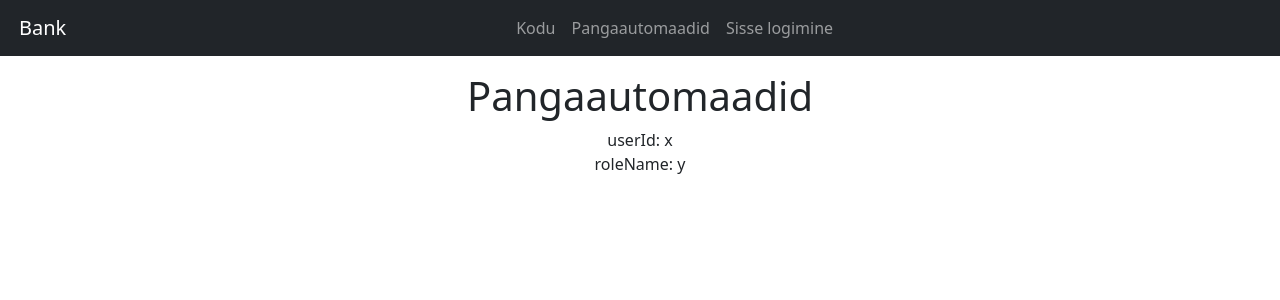
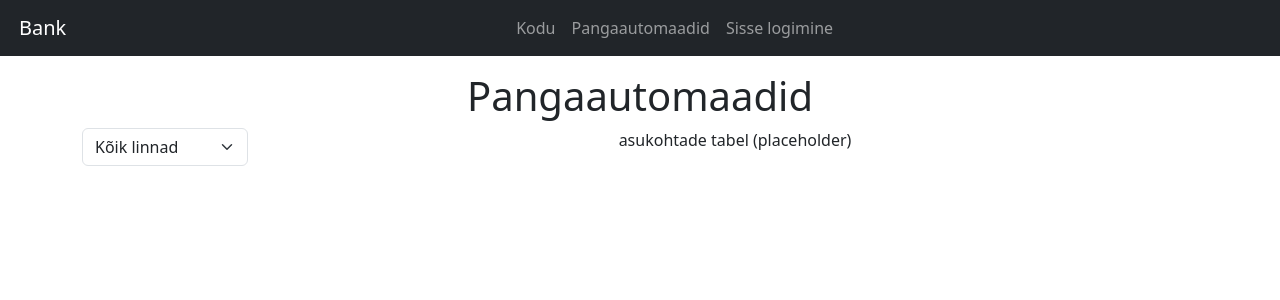
Before and after one commit to bcs-hub/bank41, a Vue app in the folder frontend/: page /atms in a window 1280 px wide. Shown: the top 300 px of the page. Built offline with nearby package versions, Linux system fonts and the light colour scheme.

Commit message:
Static cities added

```diff
--- a/frontend/src/views/AtmsView.vue
+++ b/frontend/src/views/AtmsView.vue
@@ -1,12 +1,19 @@
 <script>
 export default {
   name: 'AtmsView',
-  methods: {},
   data() {
     return {
       userId: sessionStorage.getItem('userId'),
       roleName: sessionStorage.getItem('roleName'),
     }
+  },
+  methods: {
+    getCities() {
+      alert('Toon andmeid')
+    },
+  },
+  beforeMount() {
+    this.getCities()
   },
 }
 </script>
@@ -16,9 +23,20 @@ export default {
     <div class="row">
       <div class="col">
         <h1>Pangaautomaadid</h1>
-        <div ref="useridShowBox">userId: x</div>
-        <div>roleName: y</div>
       </div>
+    </div>
+
+    <div class="row">
+      <div class="col col-2">
+        <select class="form-select" aria-label="Default select example">
+          <option value="0">Kõik linnad</option>
+          <option value="2">Tallinn</option>
+          <option value="3">Tartu</option>
+          <option value="1">Pärnu</option>
+        </select>
+      </div>
+
+      <div class="col">asukohtade tabel (placeholder)</div>
     </div>
   </div>
 </template>
```
Also changed, not shown: frontend/src/services/CityService.js (added, +7 -0 lines).
